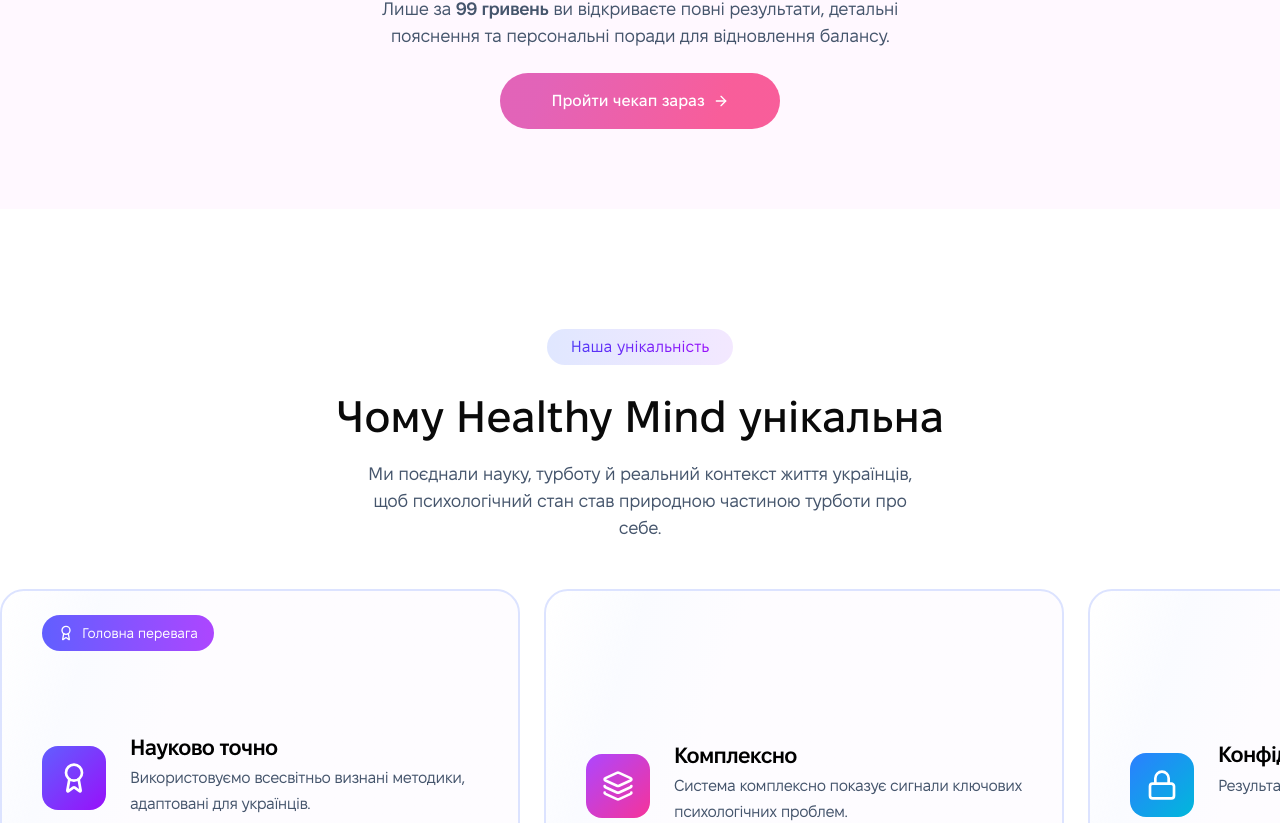
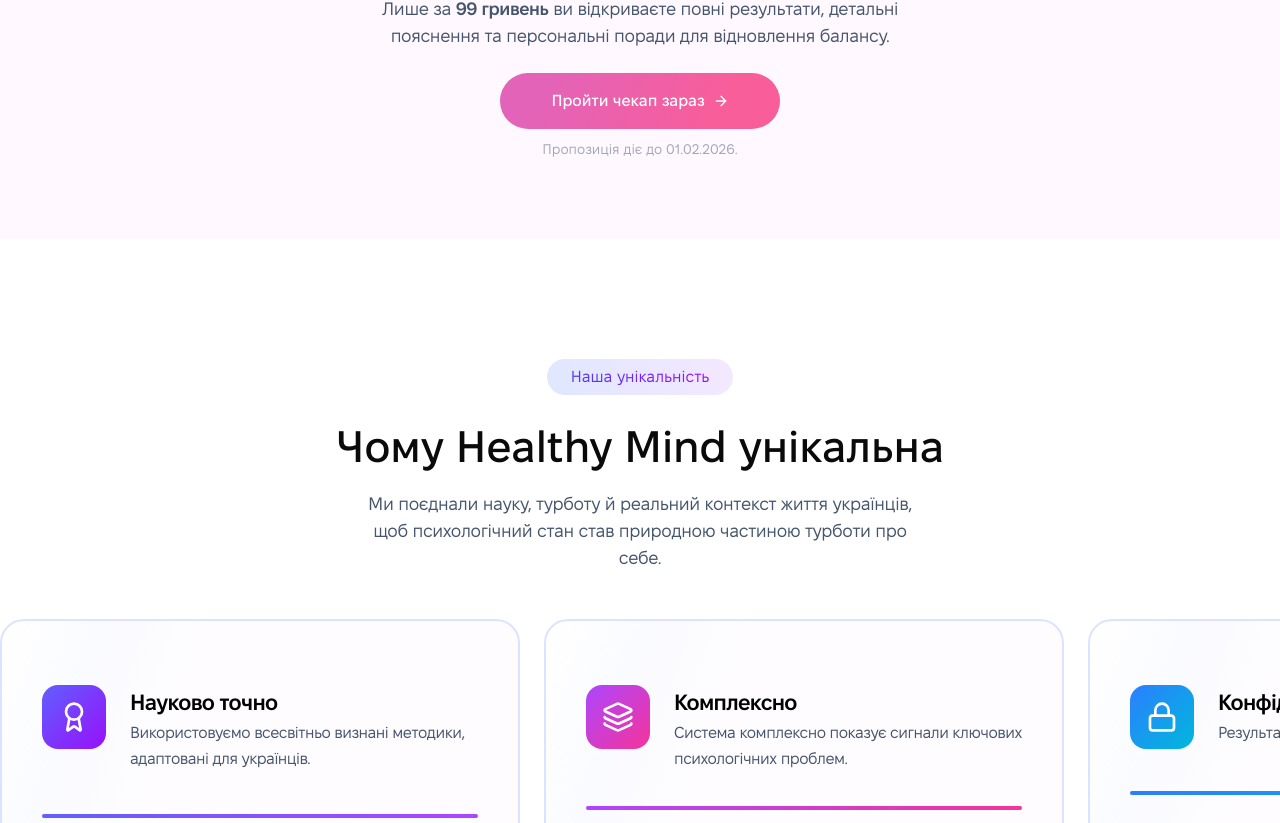
Before and after one commit to DionisKarpov/healthy-mind-landing, a React (Vite) app: page / in a window 1280 px wide. Shown: the part 2150-2973 px from the top of the page. Built offline with nearby package versions, Linux system fonts and the light colour scheme.

Commit message:
small updates & add text

```diff
--- a/src/components/Trust.jsx
+++ b/src/components/Trust.jsx
@@ -10,7 +10,7 @@
     { id: 1, src: fondMasha, alt: 'Фонд Маша', width: 105, height: 72 },
     { id: 2, src: azovHeart, alt: 'Серце Азовсталі', width: 78, height: 90  },
     { id: 3, src: olenaPinchukFund, alt: 'Фонд Олени Пінчук', width: 76, height: 97  },
-    { id: 4, src: doladu, alt: 'Partner', width: 201, height: 60  },
+    { id: 4, src: doladu, alt: 'Partner', width: 201, height: 90  },
     { id: 5, src: oneHundredLife, alt: '100% Life', width: 145, height: 54  },
   ];
   return (
--- a/src/components/Unique.jsx
+++ b/src/components/Unique.jsx
@@ -17,7 +17,6 @@
   const stepsData = [
     {
       id: 0,
-      label: 'Головна перевага',
       icon: achiveWhite,
       title: 'Науково точно',
       description: 'Використовуємо всесвітньо визнані методики, адаптовані для українців.',
@@ -184,8 +183,8 @@
                 ref={(el) => (stepRefs.current[index] = el)}
                 className={`unique__step unique-step ${step.className}
                           flex flex-col items-left
-                          h-[300px] w-[520px] min-w-[520px] px-10 py-6
-                          max-md:h-[214px] max-md:w-[calc(100vw-48px)] max-md:min-w-[calc(100vw-48px)]
+                          h-[242px] w-[520px] min-w-[520px] p-10
+                          max-md:h-[200px] max-md:w-[calc(100vw-48px)] max-md:min-w-[calc(100vw-48px)]
                           max-md:px-8 mx-auto
                           transition-opacity duration-300
                           ${index === activeStep ? '' : 'max-md:hidden'}`}>
@@ -195,11 +194,11 @@
                   {step.label}
                 </div>
               )}
-              <div className="flex mt-auto gap-6 max-md:gap-4">
-                <div className="unique-step__image-container mt-[12px] max-md:mt-0">
+              <div className="flex mt-6 gap-6 max-md:gap-4">
+                <div className="unique-step__image-container max-md:mt-0">
                   <img className="unique-step__image" src={step.icon} alt="icon" />
                 </div>
-                <div className="flex flex-col gap-1">
+                <div className="flex flex-col gap-1 mt-1">
                   <h3 className="unique-step__title text-[22px] max-md:text-[16px]">{step.title}</h3>
                   <p className="unique-step__description text-[16px] leading-[26px]
                                 max-md:text-[14px] max-md:leading-[20px]">
--- a/src/components/WhatYouGet.jsx
+++ b/src/components/WhatYouGet.jsx
@@ -78,6 +78,8 @@
           Пройти чекап зараз
           <img className="w-[16px] h-[16px]" src={arrow} alt="Arrow icon" />
         </button>
+
+        <div className='mt-[12px] text-[14px] text-[#A1A7BA] leading-[125%]'>Пропозиція діє до 01.02.2026.</div>
       </div>
     </section>
   );
```
